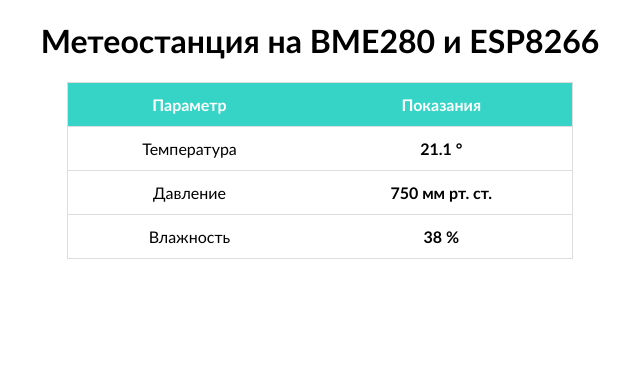
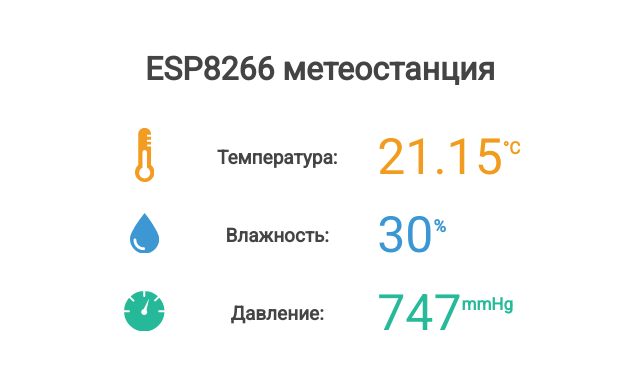
Before and after one commit to fox67rus/esp8266-MeteoBot, a plain HTML site: page src/ESP_BME280_OLED/index.html in a window 1280 px wide. Shown: the whole page, without its empty margins (320-960 px from the left). Drawn offline with Linux system fonts and the light colour scheme.

Commit message:
шаблон html

```diff
--- a/src/ESP_BME280_OLED/index.html
+++ b/src/ESP_BME280_OLED/index.html
@@ -1,69 +1,117 @@
 <!DOCTYPE html>
-<html lang="en">
+<html>
+<head><title>ESP8266 метеостанция</title>
+    <meta name='viewport' content='width=device-width, initial-scale=1.0'>
+    <meta charset='UTF-8'>
+    <link href='https://fonts.googleapis.com/css2?family=Roboto&display=swap' rel='stylesheet'>
+    <style>
+        html {
+        font-family: 'Roboto', sans-serif;
+        display: block;
+        margin: 0px auto;
+        text-align: center;
+        color: #444444;
+    }
 
-<head>
-  <meta name="viewport" content="width=device-width, initial-scale=1">
-  <meta charset='UTF-8'>
-  <link rel="icon" href="data:,">
-  <style>
     body {
-      text-align: center;
-      font-family: "Trebuchet MS", Arial, serif;
+        margin: 0px;
     }
-      table {
-          border-collapse: collapse;
-          width: 40%;
-          margin-left: auto;
-          margin-right: auto;
+
+    h1 {
+        margin: 50px auto 30px;
     }
-      th {
-          padding: 12px;
-          background-color: #35d4c7;
-          color: white;
+
+    .side-by-side {
+        display: table-cell;
+        vertical-align: middle;
+        position: relative;
     }
-      tr {
-          border: 1px solid #ddd;
-          padding: 12px;
+
+    .text {
+        font-weight: 600;
+        font-size: 19px;
+        width: 200px;
     }
-      tr:hover {
-          background-color: #8ad9d2;
+
+    .reading {
+        font-weight: 300;
+        font-size: 50px;
+        padding-right: 25px;
     }
-      td {
-          border: none;
-          padding: 12px;
+
+    .temperature .reading {
+        color: #F29C1F;
     }
-      .sensor {
-          font-weight: bold; /* color:white; background-color: #bcbcbc;*/
-          padding: 1px;
+
+    .humidity .reading {
+        color: #3B97D3;
     }
-  </style>
-  <title>Метеостанция на BME280 и ESP8266</title>
+
+    .pressure .reading {
+        color: #26B99A;
+    }
+
+    .altitude .reading {
+        color: #955BA5;
+    }
+
+    .superscript {
+        font-size: 17px;
+        font-weight: 600;
+        position: absolute;
+        top: 10px;
+    }
+
+    .data {
+        padding: 10px;
+    }
+
+    .container {
+        display: table;
+        margin: 0 auto;
+    }
+
+    .icon {
+        width: 65px
+    }</style>
+    <script>
+        setInterval(loadDoc, 30000);
+
+        function loadDoc() {
+            var xhttp = new XMLHttpRequest();
+            xhttp.onreadystatechange = function () {
+                if (this.readyState == 4 && this.status == 200) {
+                    document.body.innerHTML = this.responseText
+                }
+            };
+            xhttp.open("GET", "/", true);
+            xhttp.send();
+        }
+    </script>
 </head>
-
-<body>
-<h1>Метеостанция на BME280 и ESP8266</h1>
-
-<table>
-  <tr>
-    <th>Параметр</th>
-    <th>Показания</th>
-  </tr>
-  <tr>
-    <td>Температура</td>
-    <td>
-      <span id="temp" class="sensor"> 21.1 °</span>
-    </td>
-  </tr>
-  <tr>
-    <td>Давление</td>
-    <td><span id="press" class="sensor">750 мм рт. ст.</span>
-    </td>
-  </tr>
-  <tr>
-    <td>Влажность</td>
-    <td><span id="humi" class="sensor">38 %</span></td>
-  </tr>
-</table>
-
+<body><h1>ESP8266 метеостанция</h1>
+<div class='container'>
+    <div class='data temperature'>
+        <div class='side-by-side icon'>
+            <svg enable-background='new 0 0 19.438 54.003'height=54.003px id=Layer_1 version=1.1 viewBox='0 0 19.438 54.003'width=19.438px x=0px xml:space=preserve xmlns=http://www.w3.org/2000/svg xmlns:xlink=http://www.w3.org/1999/xlink y=0px><g><path d='M11.976,8.82v-2h4.084V6.063C16.06,2.715,13.345,0,9.996,0H9.313C5.965,0,3.252,2.715,3.252,6.063v30.982C1.261,38.825,0,41.403,0,44.286c0,5.367,4.351,9.718,9.719,9.718c5.368,0,9.719-4.351,9.719-9.718c0-2.943-1.312-5.574-3.378-7.355V18.436h-3.914v-2h3.914v-2.808h-4.084v-2h4.084V8.82H11.976z M15.302,44.833c0,3.083-2.5,5.583-5.583,5.583s-5.583-2.5-5.583-5.583c0-2.279,1.368-4.236,3.326-5.104V24.257C7.462,23.01,8.472,22,9.719,22s2.257,1.01,2.257,2.257V39.73C13.934,40.597,15.302,42.554,15.302,44.833z'fill=#F29C21 /></g></svg>
+        </div>
+        <div class='side-by-side text'>Температура:</div>
+        <div class='side-by-side reading'>21.15<span class='superscript'>&deg;C</span></div>
+    </div>
+    <div class='data humidity'>
+        <div class='side-by-side icon'>
+            <svg enable-background='new 0 0 29.235 40.64'height=40.64px id=Layer_1 version=1.1 viewBox='0 0 29.235 40.64'width=29.235px x=0px xml:space=preserve xmlns=http://www.w3.org/2000/svg xmlns:xlink=http://www.w3.org/1999/xlink y=0px><path d='M14.618,0C14.618,0,0,17.95,0,26.022C0,34.096,6.544,40.64,14.618,40.64s14.617-6.544,14.617-14.617C29.235,17.95,14.618,0,14.618,0z M13.667,37.135c-5.604,0-10.162-4.56-10.162-10.162c0-0.787,0.638-1.426,1.426-1.426c0.787,0,1.425,0.639,1.425,1.426c0,4.031,3.28,7.312,7.311,7.312c0.787,0,1.425,0.638,1.425,1.425C15.093,36.497,14.455,37.135,13.667,37.135z'fill=#3C97D3 /></svg>
+        </div>
+        <div class='side-by-side text'>Влажность:</div>
+        <div class='side-by-side reading'>30<span class='superscript'>%</span></div>
+    </div>
+    <div class='data pressure'>
+        <div class='side-by-side icon'>
+            <svg enable-background='new 0 0 40.542 40.541'height=40.541px id=Layer_1 version=1.1 viewBox='0 0 40.542 40.541'width=40.542px x=0px xml:space=preserve xmlns=http://www.w3.org/2000/svg xmlns:xlink=http://www.w3.org/1999/xlink y=0px><g><path d='M34.313,20.271c0-0.552,0.447-1,1-1h5.178c-0.236-4.841-2.163-9.228-5.214-12.593l-3.425,3.424c-0.195,0.195-0.451,0.293-0.707,0.293s-0.512-0.098-0.707-0.293c-0.391-0.391-0.391-1.023,0-1.414l3.425-3.424c-3.375-3.059-7.776-4.987-12.634-5.215c0.015,0.067,0.041,0.13,0.041,0.202v4.687c0,0.552-0.447,1-1,1s-1-0.448-1-1V0.25c0-0.071,0.026-0.134,0.041-0.202C14.39,0.279,9.936,2.256,6.544,5.385l3.576,3.577c0.391,0.391,0.391,1.024,0,1.414c-0.195,0.195-0.451,0.293-0.707,0.293s-0.512-0.098-0.707-0.293L5.142,6.812c-2.98,3.348-4.858,7.682-5.092,12.459h4.804c0.552,0,1,0.448,1,1s-0.448,1-1,1H0.05c0.525,10.728,9.362,19.271,20.22,19.271c10.857,0,19.696-8.543,20.22-19.271h-5.178C34.76,21.271,34.313,20.823,34.313,20.271z M23.084,22.037c-0.559,1.561-2.274,2.372-3.833,1.814c-1.561-0.557-2.373-2.272-1.815-3.833c0.372-1.041,1.263-1.737,2.277-1.928L25.2,7.202L22.497,19.05C23.196,19.843,23.464,20.973,23.084,22.037z'fill=#26B999 /></g></svg>
+        </div>
+        <div class='side-by-side text'>Давление:</div>
+        <div class='side-by-side reading'>747<span class='superscript'>mmHg</span></div>
+    </div>
+</div>
 </body>
 </html>
```
Lines whose indentation alone changed are shown as unchanged.
